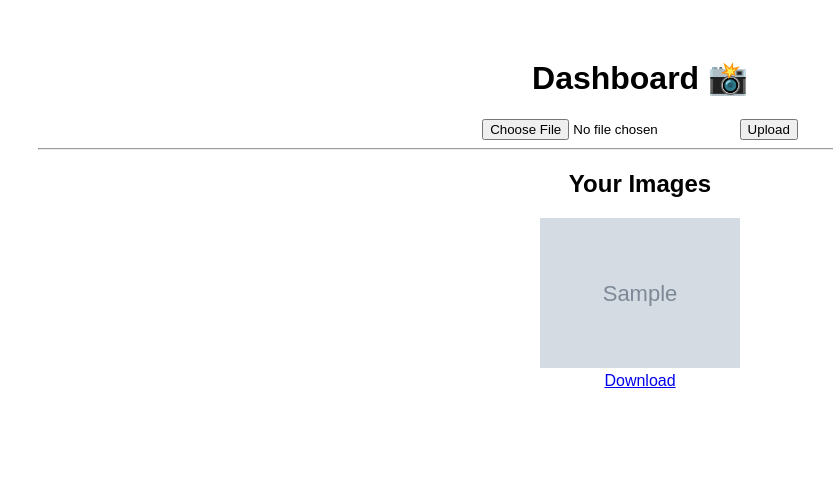
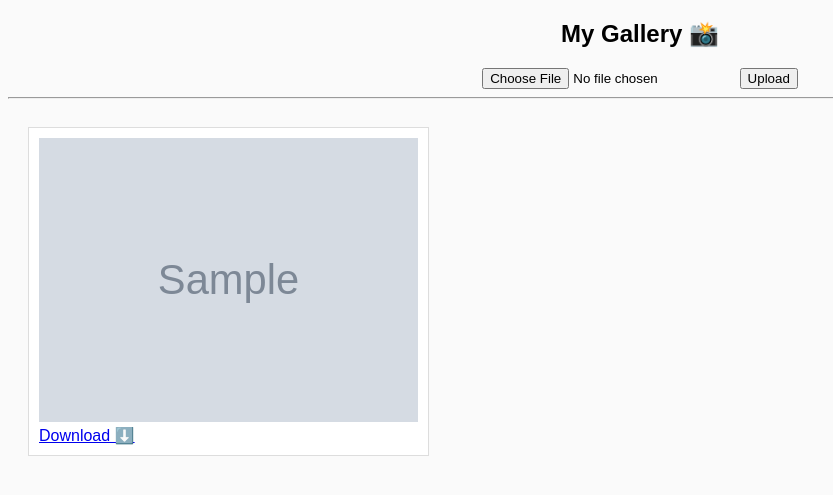
Before and after one commit to duniaparnasomarouthu-creator/quickshare, a Flask app: page /dashboard in a window 1280 px wide. Shown: the top 495 px of the page, without its empty margins (0-833 px from the left). Run offline with Flask 3, Linux system fonts and the light colour scheme; the visitor is signed in with stand-in values (Sample User, id 1); tables that the repository leaves empty hold one stand-in row (values such as "Sample post"); grey boxes marked "Sample" are stand-in pictures.

Commit message:
Update dashboard.html

```diff
--- a/templates/dashboard.html
+++ b/templates/dashboard.html
@@ -1,30 +1,30 @@
 <!DOCTYPE html>
 <html>
 <head>
-    <title>Dashboard</title>
+<title>Dashboard</title>
 </head>
-<body style="font-family:Arial;text-align:center;padding:30px;">
+<body style="font-family:Arial;background:#fafafa;">
 
-<h1>Dashboard 📸</h1>
+<h2 style="text-align:center;">My Gallery 📸</h2>
 
-<!-- UPLOAD -->
+<div style="text-align:center;">
 <form action="/upload" method="POST" enctype="multipart/form-data">
-    <input type="file" name="file" required>
+    <input type="file" name="file">
     <button>Upload</button>
 </form>
+</div>
 
 <hr>
 
-<h2>Your Images</h2>
+<div style="display:grid;grid-template-columns:repeat(3,1fr);gap:10px;padding:20px;">
 
-<div>
 {% for img in images %}
-    <div style="margin:10px;">
-        <img src="{{ url_for('static', filename='uploads/' + img[0]) }}" width="200">
-        <br>
-        <a href="/download/{{ img[0] }}">Download</a>
-    </div>
+<div style="background:white;padding:10px;border:1px solid #ddd;">
+    <img src="{{ url_for('static', filename='uploads/' + img[0]) }}" style="width:100%;">
+    <a href="/download/{{ img[0] }}">Download ⬇️</a>
+</div>
 {% endfor %}
+
 </div>
 
 </body>
```
